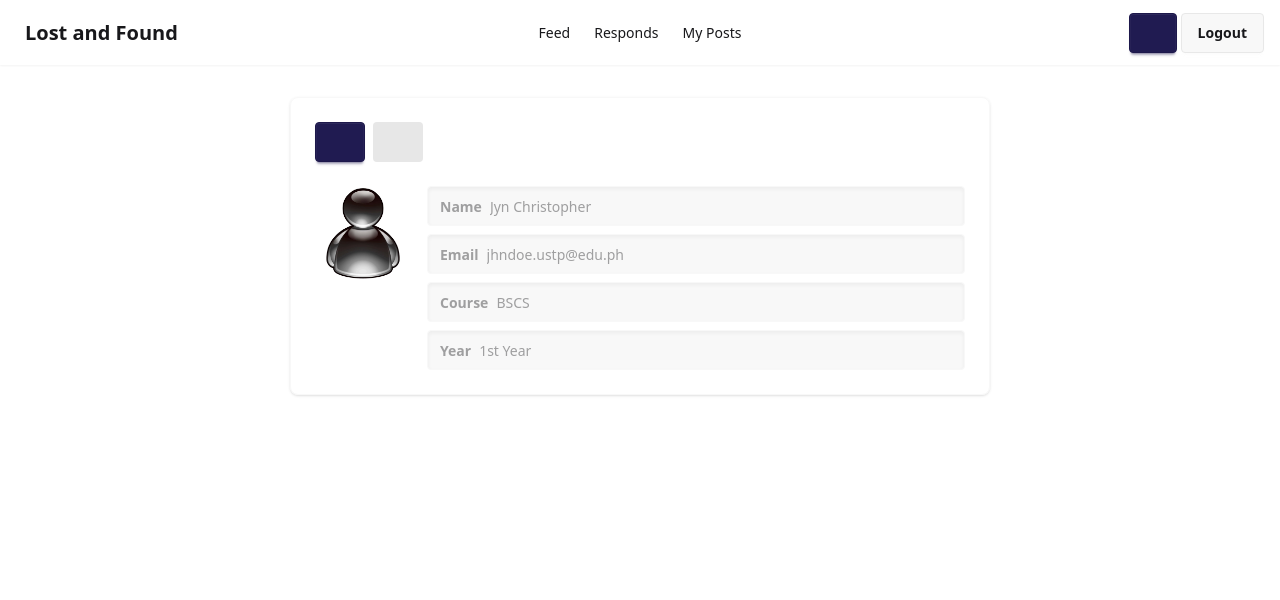
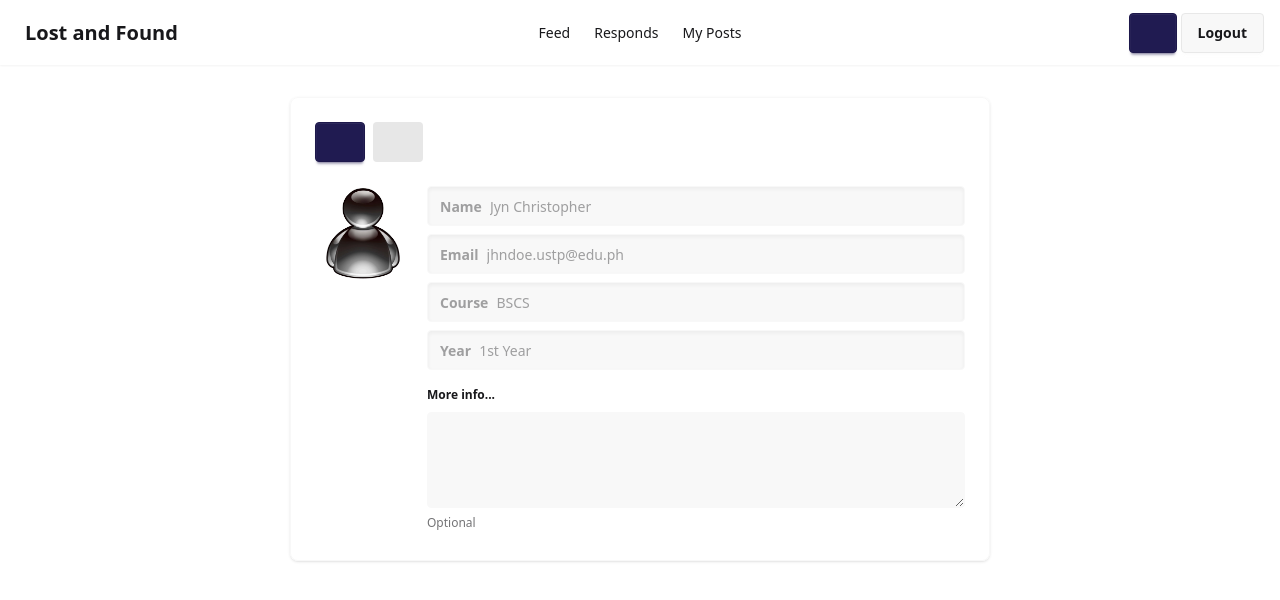
Before and after one commit to dojimori/lost-and-found-frontend, a Vue app: page /profile in a window 1280 px wide. Shown: the top 600 px of the page. Built offline with nearby package versions, Linux system fonts and the light colour scheme; some icons are missing.

Commit message:
add more info field for user profile

```diff
--- a/src/views/authed/profile-view.vue
+++ b/src/views/authed/profile-view.vue
@@ -1,5 +1,5 @@
 <template>
-    <div class="flex items-center justify-center">
+    <div class="flex items-center justify-center" v-motion-fade>
         <div class="card card-border shadow-sm w-[700px]">
             <div class="card-body">
                 <div class="card-title mb-4">
@@ -35,6 +35,13 @@
                             <span class="font-bold">Year</span>
                             <input type="text" class="" disabled :value="'1st Year'">
                         </label>
+
+
+                        <fieldset class="fieldset" disabled>
+                            <legend class="fieldset-legend">More info...</legend>
+                            <textarea class="textarea h-24 w-full" placeholder=""></textarea>
+                            <div class="label">Optional</div>
+                        </fieldset>
                     </div>
 
                 </div>
```
